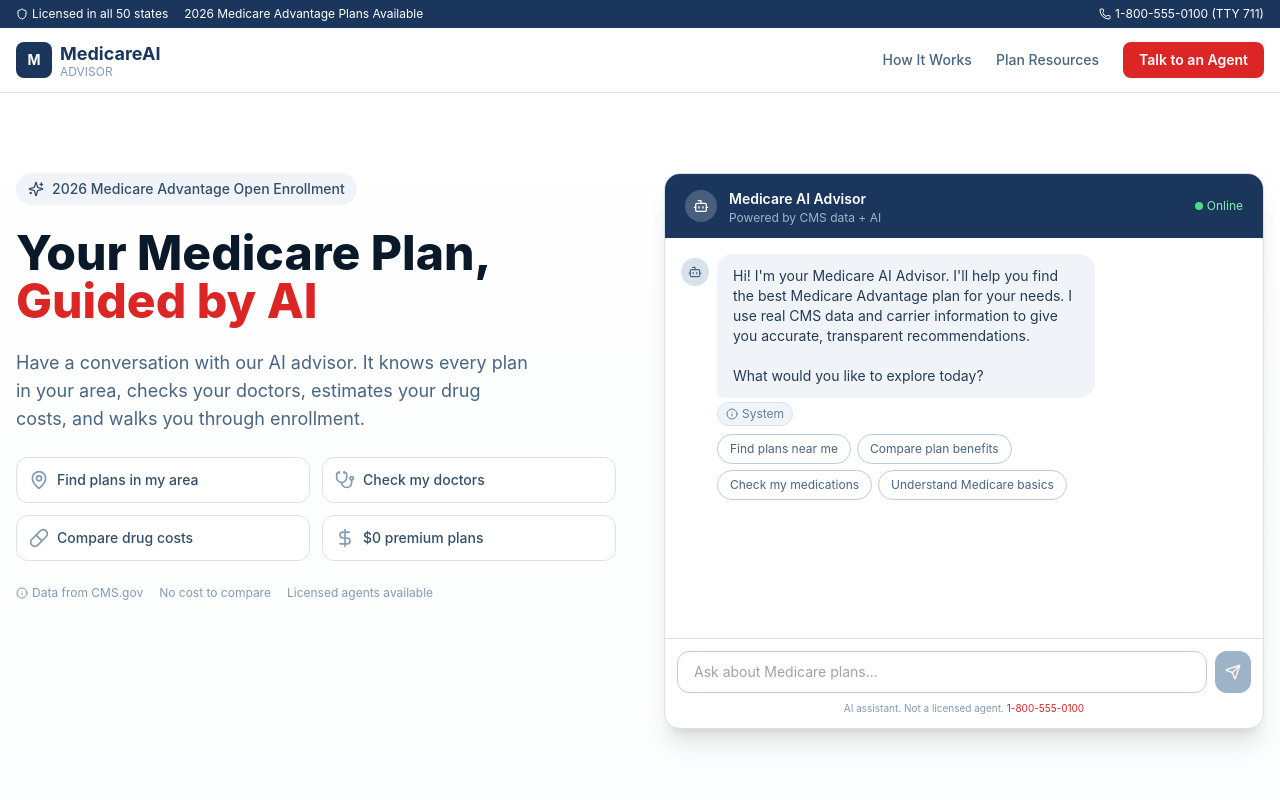
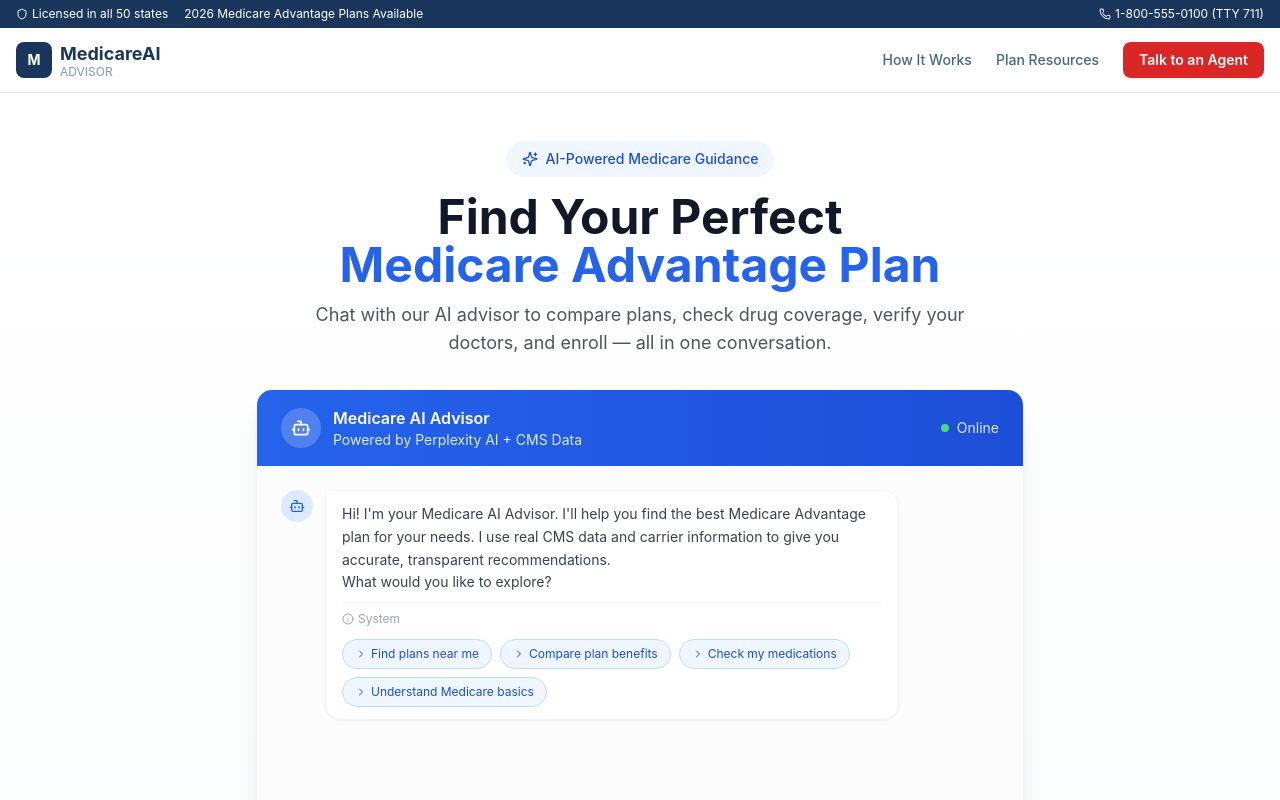
Before and after one commit to robertgrant-arch/medicare-ai-advisor, a Next.js app: page / in a window 1280 px wide. Shown: the top 800 px of the page. Built offline with nearby package versions, Linux system fonts and the light colour scheme.

Commit message:
Rewrite HeroChat with Zustand store, markdown rendering, and enhanced UI

```diff
--- a/src/components/HeroChat.tsx
+++ b/src/components/HeroChat.tsx
@@ -1,153 +1,112 @@
 'use client';
 
 import { useState, useRef, useEffect } from 'react';
-import { Send, Bot, User, Sparkles, MapPin, Stethoscope, Pill, DollarSign, Info } from 'lucide-react';
-
-interface Message {
-  id: string;
-  role: 'assistant' | 'user';
-  content: string;
-  source?: string;
-  chips?: string[];
-}
+import { Send, Bot, User, Sparkles, MapPin, Stethoscope, Pill, DollarSign, Info, Phone, Shield, ChevronRight } from 'lucide-react';
+import { useChatStore } from '@/store/chatStore';
+import ReactMarkdown from 'react-markdown';
 
 const QUICK_STARTS = [
-  { icon: MapPin, label: 'Find plans in my area', prompt: 'I want to find Medicare Advantage plans in my area' },
-  { icon: Stethoscope, label: 'Check my doctors', prompt: 'I want to check if my doctors are in-network' },
-  { icon: Pill, label: 'Compare drug costs', prompt: 'Help me compare prescription drug coverage' },
-  { icon: DollarSign, label: '$0 premium plans', prompt: 'Show me $0 premium Medicare Advantage plans' },
+  { icon: MapPin, label: 'Find plans in my area', prompt: 'I want to find Medicare Advantage plans in my area', color: 'bg-blue-50 text-blue-700 border-blue-200 hover:bg-blue-100' },
+  { icon: Stethoscope, label: 'Check my doctors', prompt: 'I want to check if my doctors are in-network', color: 'bg-emerald-50 text-emerald-700 border-emerald-200 hover:bg-emerald-100' },
+  { icon: Pill, label: 'Compare drug costs', prompt: 'Help me compare prescription drug coverage', color: 'bg-purple-50 text-purple-700 border-purple-200 hover:bg-purple-100' },
+  { icon: DollarSign, label: '$0 premium plans', prompt: 'Show me $0 premium Medicare Advantage plans', color: 'bg-amber-50 text-amber-700 border-amber-200 hover:bg-amber-100' },
 ];
 
-const INITIAL_MESSAGE: Message = {
-  id: '1',
-  role: 'assistant',
-  content: "Hi! I'm your Medicare AI Advisor. I'll help you find the best Medicare Advantage plan for your needs. I use real CMS data and carrier information to give you accurate, transparent recommendations.\n\nWhat would you like to explore today?",
-  source: 'System',
-  chips: ['Find plans near me', 'Compare plan benefits', 'Check my medications', 'Understand Medicare basics'],
-};
-
 export function HeroChat() {
-  const [messages, setMessages] = useState<Message[]>([INITIAL_MESSAGE]);
+  const { messages, isTyping, sendMessage, phase } = useChatStore();
   const [input, setInput] = useState('');
-  const [isTyping, setIsTyping] = useState(false);
   const messagesEndRef = useRef<HTMLDivElement>(null);
   const inputRef = useRef<HTMLInputElement>(null);
+  const [showQuickStarts, setShowQuickStarts] = useState(true);
 
   useEffect(() => {
     messagesEndRef.current?.scrollIntoView({ behavior: 'smooth' });
-  }, [messages]);
+  }, [messages, isTyping]);
 
-  const sendMessage = async (text: string) => {
-    if (!text.trim()) return;
-    const userMsg: Message = { id: Date.now().toString(), role: 'user', content: text };
-    setMessages(prev => [...prev, userMsg]);
+  const handleSend = async (text?: string) => {
+    const msg = text || input.trim();
+    if (!msg) return;
     setInput('');
-    setIsTyping(true);
+    setShowQuickStarts(false);
+    await sendMessage(msg);
+    inputRef.current?.focus();
+  };
 
-    try {
-      const res = await fetch('/api/chat', {
-        method: 'POST',
-        headers: { 'Content-Type': 'application/json' },
-        body: JSON.stringify({ message: text, history: messages }),
-      });
-      const data = await res.json();
-      const aiMsg: Message = {
-        id: (Date.now() + 1).toString(),
-        role: 'assistant',
-        content: data.response || "I'm having trouble connecting right now. Please try again or call us at 1-800-555-0100.",
-        source: data.source || 'AI Advisor',
-        chips: data.chips,
-      };
-      setMessages(prev => [...prev, aiMsg]);
-    } catch {
-      setMessages(prev => [...prev, {
-        id: (Date.now() + 1).toString(),
-        role: 'assistant',
-        content: "I'm here to help! To get started, could you share your ZIP code so I can find plans available in your area?",
-        source: 'AI Advisor',
-      }]);
-    } finally {
-      setIsTyping(false);
-    }
+  const handleChipClick = (chip: string) => {
+    handleSend(chip);
   };
 
   return (
-    <section className="relative py-12 lg:py-20">
-      <div className="max-w-7xl mx-auto px-4">
-        <div className="grid lg:grid-cols-2 gap-12 items-start">
-          {/* Left: Hero Text */}
-          <div className="space-y-6">
-            <div className="inline-flex items-center gap-2 bg-navy-50 text-navy-700 px-3 py-1.5 rounded-full text-sm font-medium">
-              <Sparkles className="w-4 h-4" /> 2026 Medicare Advantage Open Enrollment
+    <section className="relative py-8 px-4 md:py-12">
+      {/* Hero Title */}
+      <div className="text-center mb-6 md:mb-8">
+        <div className="inline-flex items-center gap-2 bg-blue-50 text-blue-700 px-4 py-2 rounded-full text-sm font-medium mb-4">
+          <Sparkles className="w-4 h-4" />
+          AI-Powered Medicare Guidance
         </div>
-            <h1 className="text-4xl lg:text-5xl font-extrabold text-navy-900 leading-tight">
-              Your Medicare Plan,{' '}
-              <span className="text-crimson-500">Guided by AI</span>
+        <h1 className="text-3xl md:text-5xl font-bold text-gray-900 mb-3">
+          Find Your Perfect<br />
+          <span className="text-blue-600">Medicare Advantage Plan</span>
         </h1>
-            <p className="text-lg text-navy-600 max-w-lg">
-              Have a conversation with our AI advisor. It knows every plan in your area, checks your doctors, estimates your drug costs, and walks you through enrollment.
+        <p className="text-gray-600 text-lg max-w-2xl mx-auto">
+          Chat with our AI advisor to compare plans, check drug coverage, verify your doctors, and enroll — all in one conversation.
         </p>
-            <div className="grid grid-cols-2 gap-3">
-              {QUICK_STARTS.map((qs) => (
-                <button
-                  key={qs.label}
-                  onClick={() => sendMessage(qs.prompt)}
-                  className="flex items-center gap-2 p-3 rounded-xl border border-navy-100 bg-white hover:bg-navy-50 hover:border-navy-200 transition text-left group"
-                >
-                  <qs.icon className="w-5 h-5 text-navy-400 group-hover:text-crimson-500 transition" />
-                  <span className="text-sm font-medium text-navy-700">{qs.label}</span>
-                </button>
-              ))}
       </div>
-            <div className="flex items-center gap-4 text-xs text-navy-400">
-              <span className="flex items-center gap-1"><Info className="w-3 h-3" /> Data from CMS.gov</span>
-              <span>No cost to compare</span>
-              <span>Licensed agents available</span>
+
+      {/* Chat Container */}
+      <div className="max-w-3xl mx-auto">
+        <div className="bg-white rounded-2xl shadow-xl border border-gray-100 overflow-hidden">
+          {/* Chat Header */}
+          <div className="bg-gradient-to-r from-blue-600 to-blue-700 px-6 py-4 flex items-center gap-3">
+            <div className="w-10 h-10 rounded-full bg-white/20 flex items-center justify-center">
+              <Bot className="w-5 h-5 text-white" />
+            </div>
+            <div>
+              <h3 className="text-white font-semibold">Medicare AI Advisor</h3>
+              <p className="text-blue-100 text-sm">Powered by Perplexity AI + CMS Data</p>
+            </div>
+            <div className="ml-auto flex items-center gap-2">
+              <span className="w-2 h-2 bg-green-400 rounded-full animate-pulse"></span>
+              <span className="text-blue-100 text-sm">Online</span>
             </div>
           </div>
 
-          {/* Right: Chat Interface */}
-          <div className="bg-white rounded-2xl shadow-xl border border-navy-100 overflow-hidden">
-            <div className="bg-navy-800 px-5 py-3 flex items-center gap-3">
-              <div className="w-8 h-8 bg-white/20 rounded-full flex items-center justify-center">
-                <Bot className="w-4 h-4 text-white" />
+          {/* Messages Area */}
+          <div className="h-[400px] md:h-[450px] overflow-y-auto p-4 md:p-6 space-y-4 bg-gray-50/50">
+            {messages.map((msg) => (
+              <div key={msg.id} className={`flex gap-3 ${msg.role === 'user' ? 'flex-row-reverse' : ''}`}>
+                <div className={`w-8 h-8 rounded-full flex items-center justify-center flex-shrink-0 ${
+                  msg.role === 'assistant' ? 'bg-blue-100' : 'bg-gray-200'
+                }`}>
+                  {msg.role === 'assistant' ? (
+                    <Bot className="w-4 h-4 text-blue-600" />
+                  ) : (
+                    <User className="w-4 h-4 text-gray-600" />
+                  )}
                 </div>
-              <div>
-                <span className="text-white font-semibold text-sm">Medicare AI Advisor</span>
-                <span className="text-navy-300 text-xs block">Powered by CMS data + AI</span>
+                <div className={`max-w-[80%] ${
+                  msg.role === 'user'
+                    ? 'bg-blue-600 text-white rounded-2xl rounded-tr-md px-4 py-3'
+                    : 'bg-white border border-gray-100 rounded-2xl rounded-tl-md px-4 py-3 shadow-sm'
+                }`}>
+                  <div className={`text-sm leading-relaxed ${msg.role === 'user' ? 'text-white' : 'text-gray-700'}`}>
+                    <ReactMarkdown>{msg.content}</ReactMarkdown>
                   </div>
-              <div className="ml-auto flex items-center gap-1">
-                <div className="w-2 h-2 bg-green-400 rounded-full animate-pulse-soft" />
-                <span className="text-green-300 text-xs">Online</span>
+                  {msg.source && msg.role === 'assistant' && (
+                    <div className="mt-2 pt-2 border-t border-gray-100 flex items-center gap-1 text-xs text-gray-400">
+                      <Info className="w-3 h-3" />
+                      {msg.source}
                     </div>
-            </div>
-
-            <div className="h-[400px] overflow-y-auto chat-scroll p-4 space-y-4">
-              {messages.map((msg) => (
-                <div key={msg.id} className={`flex ${msg.role === 'user' ? 'justify-end' : 'justify-start'}`}>
-                  <div className={`flex gap-2 max-w-[85%] ${msg.role === 'user' ? 'flex-row-reverse' : ''}`}>
-                    <div className={`w-7 h-7 rounded-full flex items-center justify-center flex-shrink-0 mt-1 ${
-                      msg.role === 'assistant' ? 'bg-navy-100' : 'bg-navy-800'
-                    }`}>
-                      {msg.role === 'assistant' ? <Bot className="w-3.5 h-3.5 text-navy-600" /> : <User className="w-3.5 h-3.5 text-white" />}
-                    </div>
-                    <div>
-                      <div className={`chat-bubble ${msg.role === 'assistant' ? 'chat-bubble-ai' : 'chat-bubble-user'}`}>
-                        <p className="text-sm whitespace-pre-line">{msg.content}</p>
-                      </div>
-                      {msg.source && (
-                        <span className="source-badge mt-1">
-                          <Info className="w-3 h-3" /> {msg.source}
-                        </span>
                   )}
-                      {msg.chips && (
-                        <div className="flex flex-wrap gap-1.5 mt-2">
-                          {msg.chips.map((chip) => (
+                  {msg.chips && msg.chips.length > 0 && (
+                    <div className="mt-3 flex flex-wrap gap-2">
+                      {msg.chips.map((chip, i) => (
                         <button
-                              key={chip}
-                              onClick={() => sendMessage(chip)}
-                              className="text-xs px-3 py-1.5 rounded-full border border-navy-200 text-navy-600 hover:bg-navy-50 hover:border-navy-300 transition"
+                          key={i}
+                          onClick={() => handleChipClick(chip)}
+                          className="text-xs bg-blue-50 text-blue-700 border border-blue-200 rounded-full px-3 py-1.5 hover:bg-blue-100 transition-colors flex items-center gap-1"
                         >
+                          <ChevronRight className="w-3 h-3" />
                           {chip}
                         </button>
                       ))}
@@ -155,43 +114,72 @@ export function HeroChat() {
                   )}
                 </div>
               </div>
+            ))}
+
+            {isTyping && (
+              <div className="flex gap-3">
+                <div className="w-8 h-8 rounded-full bg-blue-100 flex items-center justify-center flex-shrink-0">
+                  <Bot className="w-4 h-4 text-blue-600" />
                 </div>
-              ))}
-              {isTyping && (
-                <div className="flex items-center gap-2">
-                  <div className="w-7 h-7 rounded-full bg-navy-100 flex items-center justify-center">
-                    <Bot className="w-3.5 h-3.5 text-navy-600" />
+                <div className="bg-white border border-gray-100 rounded-2xl rounded-tl-md px-4 py-3 shadow-sm">
+                  <div className="flex gap-1.5">
+                    <div className="w-2 h-2 bg-blue-400 rounded-full animate-bounce" style={{ animationDelay: '0ms' }}></div>
+                    <div className="w-2 h-2 bg-blue-400 rounded-full animate-bounce" style={{ animationDelay: '150ms' }}></div>
+                    <div className="w-2 h-2 bg-blue-400 rounded-full animate-bounce" style={{ animationDelay: '300ms' }}></div>
                   </div>
-                  <div className="chat-bubble chat-bubble-ai flex gap-1">
-                    <div className="w-2 h-2 bg-navy-400 rounded-full typing-dot" />
-                    <div className="w-2 h-2 bg-navy-400 rounded-full typing-dot" />
-                    <div className="w-2 h-2 bg-navy-400 rounded-full typing-dot" />
                 </div>
               </div>
             )}
             <div ref={messagesEndRef} />
           </div>
 
-            <div className="border-t border-navy-100 p-3">
-              <form onSubmit={(e) => { e.preventDefault(); sendMessage(input); }} className="flex gap-2">
+          {/* Quick Start Cards */}
+          {showQuickStarts && messages.length <= 1 && (
+            <div className="px-4 md:px-6 py-3 border-t border-gray-100 bg-white">
+              <div className="grid grid-cols-2 md:grid-cols-4 gap-2">
+                {QUICK_STARTS.map((qs, i) => (
+                  <button
+                    key={i}
+                    onClick={() => handleSend(qs.prompt)}
+                    className={`flex flex-col items-center gap-2 p-3 rounded-xl border text-center transition-all ${qs.color}`}
+                  >
+                    <qs.icon className="w-5 h-5" />
+                    <span className="text-xs font-medium">{qs.label}</span>
+                  </button>
+                ))}
+              </div>
+            </div>
+          )}
+
+          {/* Input Area */}
+          <div className="px-4 md:px-6 py-4 border-t border-gray-100 bg-white">
+            <form onSubmit={(e) => { e.preventDefault(); handleSend(); }} className="flex gap-2">
               <input
                 ref={inputRef}
+                type="text"
                 value={input}
                 onChange={(e) => setInput(e.target.value)}
                 placeholder="Ask about Medicare plans..."
-                  className="flex-1 px-4 py-2.5 rounded-xl border border-navy-200 text-sm focus:outline-none focus:ring-2 focus:ring-navy-300 focus:border-transparent"
+                className="flex-1 px-4 py-3 bg-gray-50 border border-gray-200 rounded-xl text-sm focus:outline-none focus:ring-2 focus:ring-blue-500 focus:border-transparent transition-all"
+                disabled={isTyping}
               />
               <button
                 type="submit"
-                  disabled={!input.trim()}
-                  className="bg-navy-800 hover:bg-navy-900 disabled:bg-navy-300 text-white p-2.5 rounded-xl transition"
+                disabled={!input.trim() || isTyping}
+                className="bg-blue-600 hover:bg-blue-700 disabled:bg-gray-300 text-white rounded-xl px-4 py-3 transition-colors flex items-center gap-2"
               >
                 <Send className="w-4 h-4" />
               </button>
             </form>
-              <p className="text-[10px] text-navy-400 mt-2 text-center">
-                AI assistant. Not a licensed agent. <a href="tel:18005550100" className="text-crimson-500 hover:underline">1-800-555-0100</a>
-              </p>
+            <div className="mt-2 flex items-center justify-between text-xs text-gray-400">
+              <span className="flex items-center gap-1">
+                <Shield className="w-3 h-3" />
+                AI assistant. Not a licensed agent.
+              </span>
+              <a href="tel:18005550199" className="flex items-center gap-1 text-blue-500 hover:text-blue-600">
+                <Phone className="w-3 h-3" />
+                1-800-555-0199
+              </a>
             </div>
           </div>
         </div>
```
Lines whose indentation alone changed are shown as unchanged.
